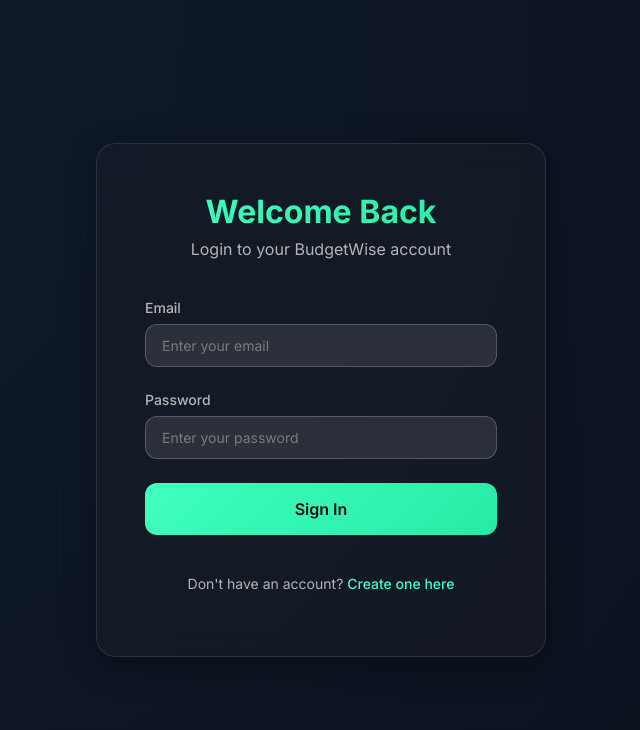
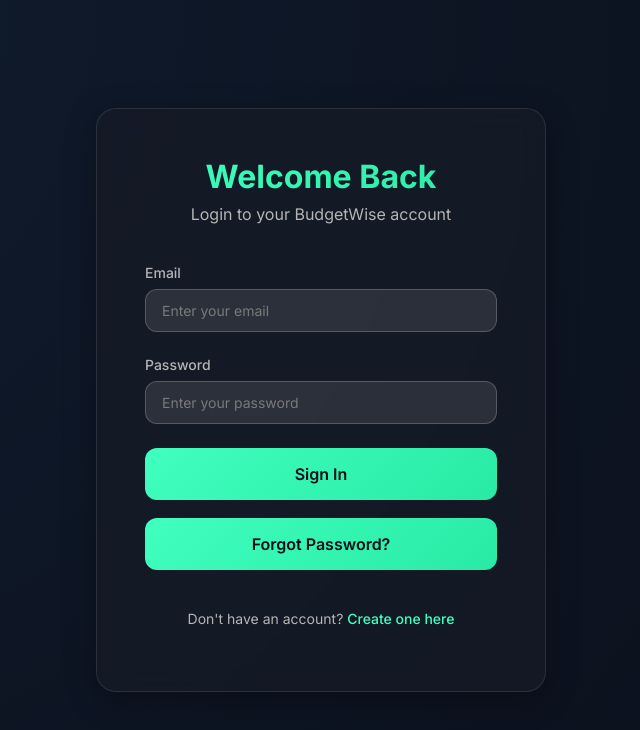
Before and after one commit to S-15-77/Expense_tracker, a React (Create React App) app: page /login in a window 1280 px wide. Shown: the top 730 px of the page, without its empty margins (319-959 px from the left). Built offline with nearby package versions, Linux system fonts and the light colour scheme; no server answers.

Commit message:
forget password

```diff
--- a/src/App.js
+++ b/src/App.js
@@ -6,17 +6,38 @@ import Login from './components/Login';
 import Dashboard from './components/Dashboard';
 import Onboarding from './components/Onboarding';
 import { ToastContainer } from 'react-toastify';
+import { useState, useEffect } from 'react';
+import { onAuthStateChanged } from 'firebase/auth';
+import { auth } from './firebase';
+import { Navigate } from 'react-router-dom';
 
 
 function App() {
+
+  const [user,setUser] = useState(null);
+  const [isLoading,setIsLoading] = useState(true);
+
+  useEffect(() => {
+    const unsubscribe = onAuthStateChanged(auth, (user) => {
+      setUser(user);
+      setIsLoading(false);
+    });
+    return () => unsubscribe();
+  }, []);
+
+  if (isLoading) {
+    return <div>Loading...</div>;
+  }
+
   return (
     <>
       <Router>
         <Routes>
           <Route path="/" element={<Onboarding />} />
-          <Route path="/dashboard" element={<Dashboard />} />
-          <Route path="/register" element={<Register />} />
-          <Route path="/login" element={<Login />} />
+          <Route path="/dashboard" element={user ? <Dashboard user={user} /> : <Navigate to="/login" />} />
+          <Route path="/register" element={!user ? <Register /> : <Navigate to="/dashboard" />} />
+          <Route path="/login" element={!user ? <Login /> : <Navigate to="/dashboard" />} />
+          <Route path="*" element={<Navigate to={user ? "/dashboard" : "/login"} />} />
         </Routes>
       </Router>
       <ToastContainer position="top-right" autoClose={3000} />
--- a/src/components/Dashboard.js
+++ b/src/components/Dashboard.js
@@ -14,8 +14,8 @@ import { onAuthStateChanged, signOut } from 'firebase/auth';
 import ChartComponent from './ChartComponent';
 import './Dashboard.css';
 
-function Dashboard() {
-  const [user, setUser] = useState(null);
+function Dashboard({user}) {
+  // const [user, setUser] = useState(null);
   const [type, setType] = useState('expense');
   const [amount, setAmount] = useState('');
   const [category, setCategory] = useState('');
@@ -23,12 +23,8 @@ function Dashboard() {
   const [editId, setEditId] = useState(null);
 
   useEffect(() => {
-    const unsubscribe = onAuthStateChanged(auth, (currentUser) => {
-      if (currentUser) setUser(currentUser);
-      else window.location.href = '/login';
-    });
-    return () => unsubscribe();
-  }, []);
+    if (!user) window.location.href = '/login';
+  }, [user]);
 
   useEffect(() => {
     if (!user) return;
--- a/src/components/Login.js
+++ b/src/components/Login.js
@@ -4,12 +4,14 @@ import { auth } from '../firebase';
 import { useNavigate, Link } from 'react-router-dom';
 import './Login.css'; // ✅ Keep the CSS import
 import { toast } from 'react-toastify';
+import { sendPasswordResetEmail } from 'firebase/auth';
 
 
 function Login() {
   const [email, setEmail] = useState('');
   const [password, setPassword] = useState('');
   const [isLoading, setIsLoading] = useState(false);
+  const [resetting, setResetting] = useState(false);
   const navigate = useNavigate();
 
   const handleLogin = async (e) => {
@@ -54,6 +56,37 @@ function Login() {
     }
   };
 
+  const handlePasswordReset = async () => {
+    if (!email) {
+      toast.error('Please enter your email to reset your password.');
+      return;
+    }
+    setResetting(true);
+    try {
+      await sendPasswordResetEmail(auth, email);
+      console.log('Password reset email sent!');
+      console.log(email);
+      toast.success('Password reset email sent! Check your inbox.');
+    } catch (error) {
+      let message = 'Failed to send reset email.';
+      if (error.code) {
+        switch (error.code) {
+          case 'auth/user-not-found':
+            message = 'No user found with this email.';
+            break;
+          case 'auth/invalid-email':
+            message = 'Invalid email address.';
+            break;
+          default:
+            message = error.message;
+        }
+      }
+      toast.error(message);
+    } finally {
+      setResetting(false);
+    }
+  };
+
   return (
     <div className="login-wrapper">
       <div className="login-container">
@@ -90,6 +123,15 @@ function Login() {
           <button type="submit" className="login-btn" disabled={isLoading}>
             {isLoading ? 'Signing In...' : 'Sign In'}
           </button>
+          <button
+            type="button"
+            className="login-btn secondary-btn"
+            style={{ marginTop: 10 }}
+            onClick={handlePasswordReset}
+            disabled={resetting}
+          >
+            {resetting ? 'Sending reset email...' : 'Forgot Password?'}
+          </button>
         </form>
 
         <div className="login-footer">
```
